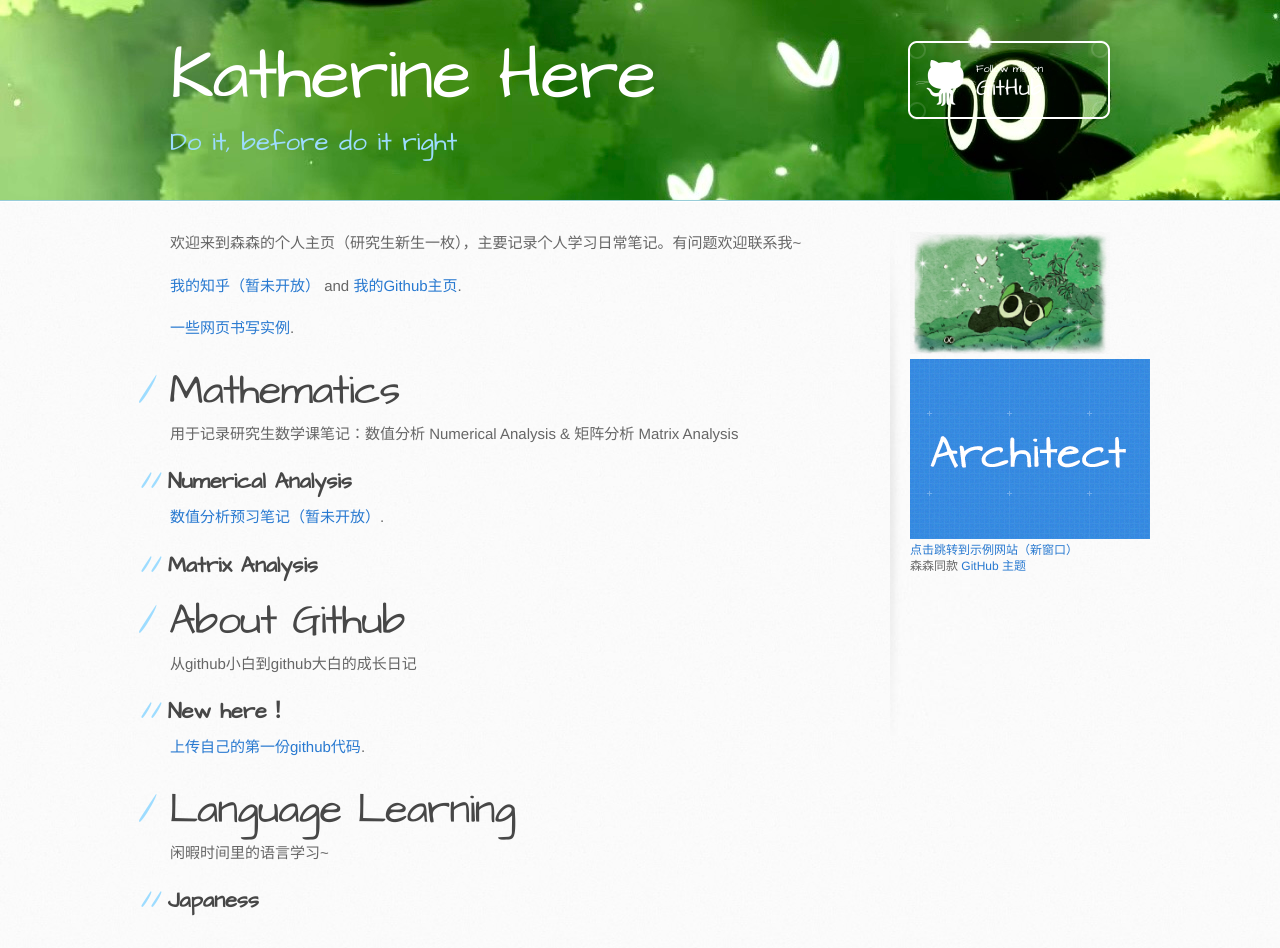
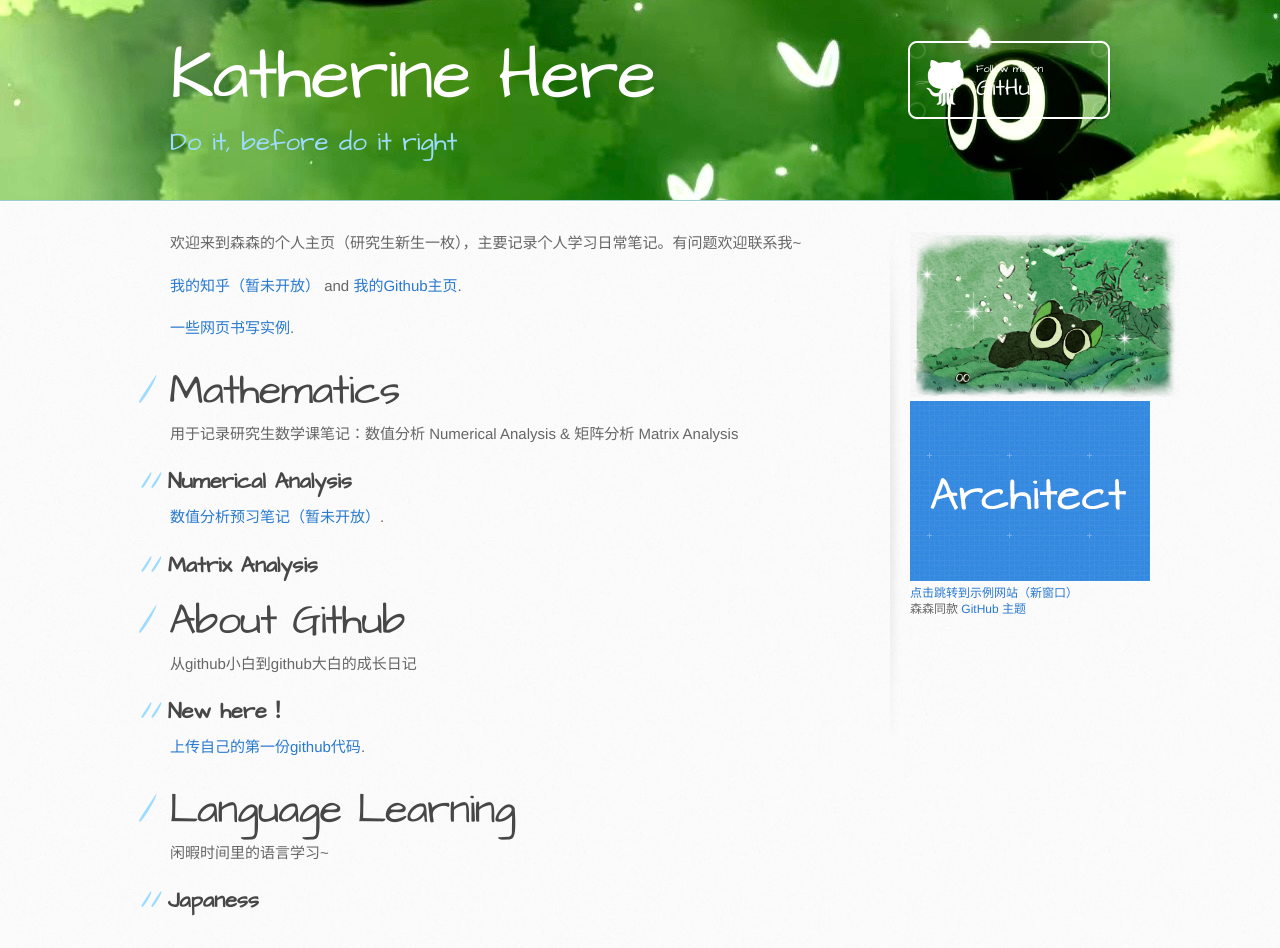
Before and after one commit to Katherine-Kkk/Katherine-Kkk.github.io, a Jekyll site: the page built from index.md, in a window 1280 px wide. Built offline with Jekyll 4.4.1, drawn with Linux system fonts in a browser that asks for light colours.

Commit message:
Update default.html

```diff
--- a/_layouts/default.html
+++ b/_layouts/default.html
@@ -41,7 +41,7 @@
         <aside id="sidebar">
           {% if site.show_downloads %}
             <a>
-              <img src="../assets/Cat1.jpg" style="width: 200px; height: auto;" >
+              <img src="../assets/Cat1.jpg" style="width: 270px; height: auto;" >
             </a>
             <a href="https://www.example.com" class="jump-btn link-btn" target="_blank">
               <img src="../thumbnail.png" alt="跳转图标" class="w-6 h-6">
```
